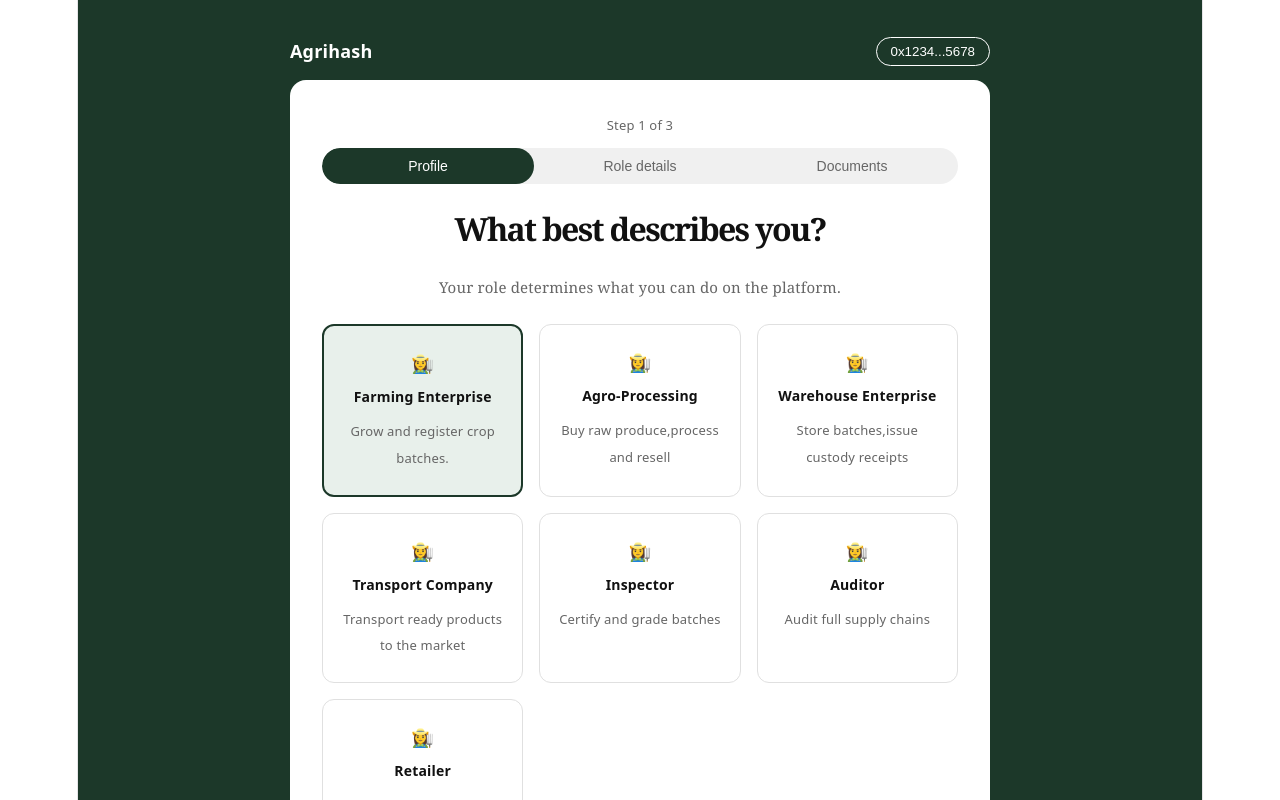
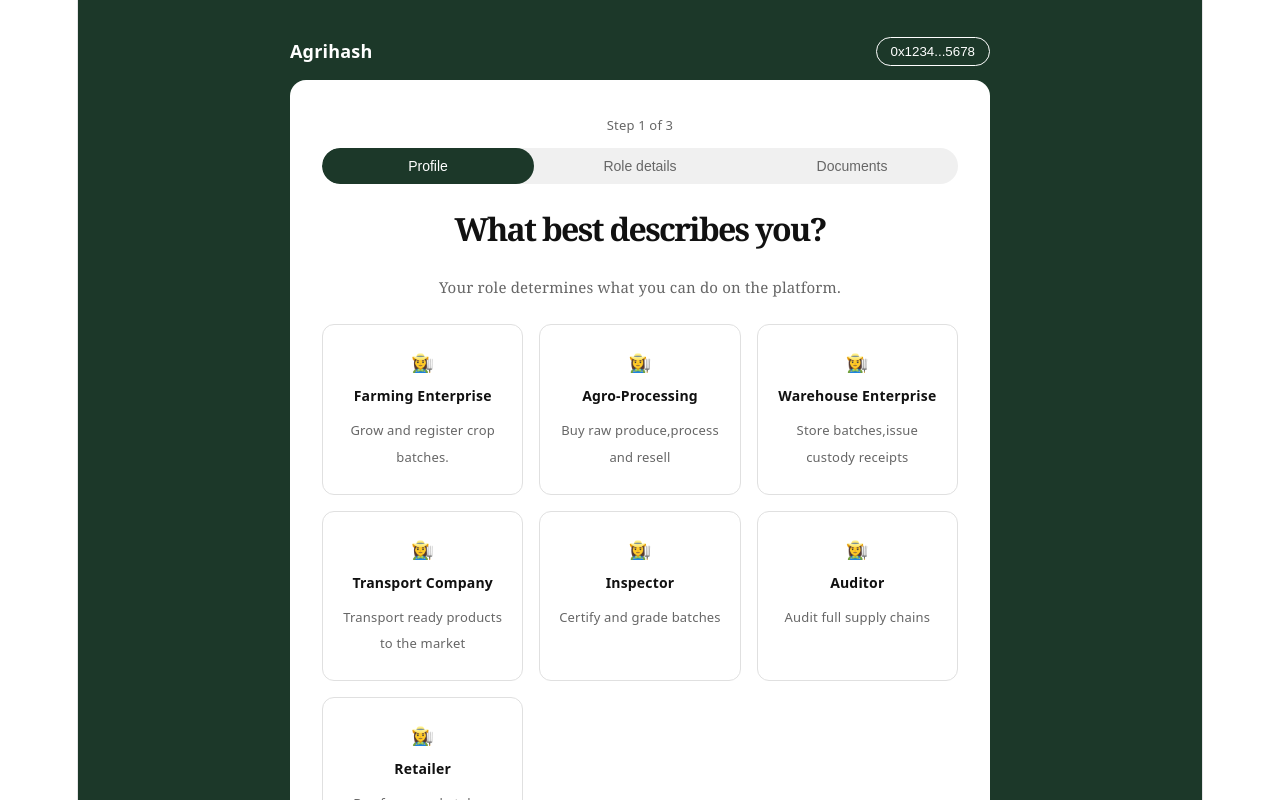
Before and after one commit to janebatakariza-hue/AgrihashFrontend, a React (Vite) app: page /dashboard in a window 1280 px wide. Shown: the top 800 px of the page. Built offline with nearby package versions, Linux system fonts and the light colour scheme.

Commit message:
hovers corrected

```diff
--- a/src/pages/Registration.css
+++ b/src/pages/Registration.css
@@ -135,7 +135,8 @@ body {
   font-size: 13px;
   color: var(--text-muted);
 }
-.role-card.selected {
+
+.role-card:hover {
   border: 2px solid var(--green-dark);
   background-color: var(--green-light);
 }
```
